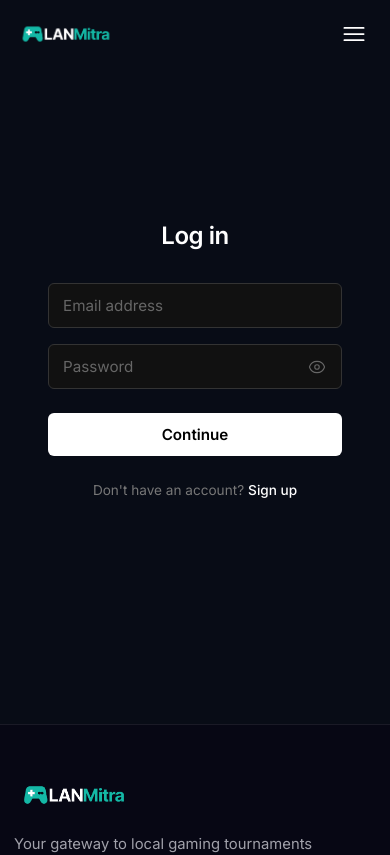
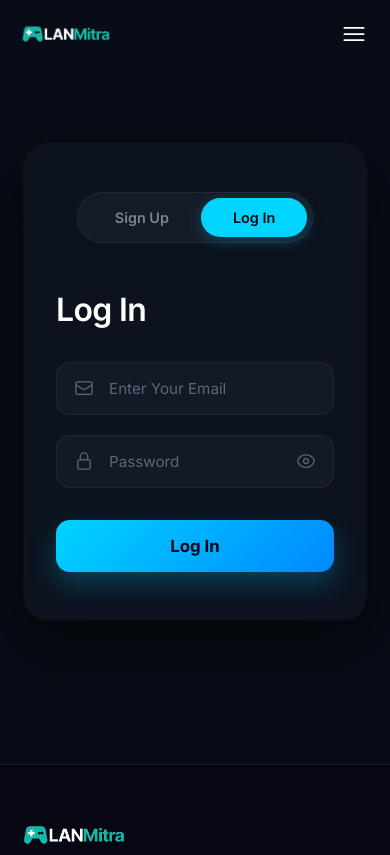
Before and after one commit to VaibhavS-17/LANMItra, a React (Vite) app: page /login in a window 390 px wide. Shown: the top 855 px of the page. Built offline with nearby package versions, Linux system fonts and the light colour scheme.

Commit message:
style: redesign auth pages using high-fidelity split-screen layout inspired by provided reference

```diff
--- a/src/pages/Auth.css
+++ b/src/pages/Auth.css
@@ -1,184 +1,255 @@
-/* ===== ULTRA-MINIMAL PROFESSIONAL AUTH UI ===== */
+/* ===== SPLIT-SCREEN THEMED AUTH UI ===== */
 
-.auth-wrapper {
-  min-height: calc(100vh - 120px);
+.auth-page-container {
+  min-height: calc(100vh - 80px); /* accounts for navbar */
   display: flex;
   align-items: center;
   justify-content: center;
-  padding: 24px;
-  background: var(--bg-primary);
+  padding: 40px 24px;
+  background: var(--bg-primary); /* Deep navy from App.css */
 }
 
-.auth-panel {
+.auth-split-card {
+  display: flex;
   width: 100%;
-  max-width: 380px;
-  background: #0a0a0a;
-  border: 1px solid #222;
-  border-radius: 12px;
-  padding: 40px 32px;
-  box-shadow: 0 12px 32px rgba(0, 0, 0, 0.6);
+  max-width: 1100px;
+  min-height: 640px;
+  background: #0a0e17; /* Very dark navy, distinct from background */
+  border-radius: 24px;
+  box-shadow: 0 24px 60px rgba(0, 0, 0, 0.6), 0 0 0 1px rgba(255, 255, 255, 0.05);
+  overflow: hidden;
+}
+
+/* --- Left Image Pane --- */
+.auth-image-pane {
+  flex: 1.1;
+  position: relative;
+  /* High quality cyberpunk / esports neon aesthetic image */
+  background-image: url('https://images.unsplash.com/photo-1542751371-adc38448a05e?q=80&w=1000&auto=format&fit=crop');
+  background-size: cover;
+  background-position: center;
+  display: flex;
+  flex-direction: column;
+  justify-content: flex-end;
+  padding: 48px;
+  color: white;
+}
+
+.auth-image-pane::before {
+  content: '';
+  position: absolute;
+  inset: 0;
+  /* Dark gradient overlay so text is readable */
+  background: linear-gradient(to top, rgba(4, 6, 10, 0.95) 0%, rgba(4, 6, 10, 0.4) 50%, rgba(4, 6, 10, 0.1) 100%);
+}
+
+.auth-image-content {
+  position: relative;
+  z-index: 1;
+}
+
+.auth-image-title {
+  font-size: 2.75rem;
+  font-weight: 700;
+  margin-bottom: 16px;
+  line-height: 1.15;
+  letter-spacing: -0.02em;
+}
+
+.auth-image-subtitle {
+  font-size: 1.05rem;
+  color: rgba(255, 255, 255, 0.7);
+  max-width: 85%;
+  line-height: 1.5;
+}
+
+/* --- Right Form Pane --- */
+.auth-form-pane {
+  flex: 1;
+  padding: 48px 64px;
+  display: flex;
+  flex-direction: column;
+  justify-content: center;
+  background: #0c121e;
+}
+
+/* Route Toggle (Sign Up / Log In) */
+.auth-route-toggle {
+  align-self: center;
+  display: flex;
+  background: rgba(255, 255, 255, 0.04);
+  border: 1px solid rgba(255, 255, 255, 0.06);
+  border-radius: 100px;
+  padding: 5px;
+  margin-bottom: 48px;
+}
+
+.auth-route-link {
+  padding: 8px 32px;
+  border-radius: 100px;
+  font-size: 0.9rem;
+  font-weight: 600;
+  color: #7a8291;
+  text-decoration: none;
+  transition: all 0.3s cubic-bezier(0.4, 0, 0.2, 1);
+}
+
+.auth-route-link.active {
+  background: var(--accent-cyan);
+  color: #040810;
+  box-shadow: 0 4px 16px rgba(0, 212, 255, 0.25);
 }
 
 .auth-title {
-  font-size: 1.5rem;
+  font-size: 2rem;
   font-weight: 600;
   color: #fff;
   margin-bottom: 32px;
-  text-align: center;
   letter-spacing: -0.02em;
 }
 
-.auth-alert-error {
-  background: rgba(255, 60, 60, 0.1);
-  border: 1px solid rgba(255, 60, 60, 0.2);
-  color: #ff5252;
-  padding: 10px 14px;
-  border-radius: 6px;
-  font-size: 0.85rem;
+/* Inputs */
+.auth-input-group {
+  position: relative;
   margin-bottom: 20px;
-  text-align: center;
 }
 
-.auth-form-body {
-  display: flex;
-  flex-direction: column;
-  gap: 16px;
-}
-
-.auth-input-container {
-  position: relative;
-  width: 100%;
+.auth-icon {
+  position: absolute;
+  left: 18px;
+  top: 50%;
+  transform: translateY(-50%);
+  color: #5d677a;
+  font-size: 1.25rem;
+  pointer-events: none;
+  transition: color 0.3s;
 }
 
 .auth-input {
   width: 100%;
-  background: #111;
-  border: 1px solid #333;
+  background: rgba(255, 255, 255, 0.03);
+  border: 1px solid rgba(255, 255, 255, 0.06);
   color: #fff;
-  padding: 12px 14px;
-  border-radius: 6px;
+  padding: 16px 16px 16px 52px;
+  border-radius: 14px;
   font-size: 0.95rem;
   font-family: inherit;
-  transition: border-color 0.2s, background 0.2s;
+  transition: all 0.3s;
   box-sizing: border-box;
 }
 
 .auth-input::placeholder {
-  color: #666;
+  color: #5d677a;
 }
 
 .auth-input:focus {
   outline: none;
-  border-color: #555;
-  background: #161616;
+  border-color: var(--accent-cyan);
+  background: rgba(255, 255, 255, 0.05);
+  box-shadow: 0 0 0 1px var(--accent-cyan);
 }
 
-.auth-input.has-toggle {
-  padding-right: 40px;
+.auth-input:focus + .auth-icon,
+.auth-input-group:focus-within .auth-icon {
+  color: var(--accent-cyan);
 }
 
-.auth-password-toggle {
+.auth-pwd-toggle {
   position: absolute;
-  right: 12px;
+  right: 18px;
   top: 50%;
   transform: translateY(-50%);
   background: none;
   border: none;
-  color: #666;
+  color: #5d677a;
   cursor: pointer;
-  padding: 4px;
   display: flex;
   align-items: center;
-  justify-content: center;
-  transition: color 0.2s;
+  transition: color 0.3s;
 }
 
-.auth-password-toggle:hover {
-  color: #ccc;
+.auth-pwd-toggle:hover {
+  color: #fff;
 }
 
-/* Minimal Segmented Control */
-.auth-role-tabs {
+/* Role Selector (Register Only) */
+.auth-role-group {
   display: flex;
-  background: #111;
-  border: 1px solid #333;
-  border-radius: 6px;
-  padding: 4px;
-  margin-bottom: 8px;
+  gap: 12px;
+  margin-bottom: 24px;
 }
 
-.auth-role-card {
+.auth-role-btn {
   flex: 1;
-  text-align: center;
-  padding: 8px 0;
-  font-size: 0.85rem;
+  padding: 14px;
+  background: rgba(255, 255, 255, 0.03);
+  border: 1px solid rgba(255, 255, 255, 0.06);
+  border-radius: 14px;
+  color: #7a8291;
+  font-size: 0.9rem;
   font-weight: 500;
-  color: #888;
-  border-radius: 4px;
   cursor: pointer;
-  transition: all 0.2s ease;
-  user-select: none;
+  transition: all 0.2s;
 }
 
-.auth-role-card:hover:not(.active) {
-  color: #bbb;
+.auth-role-btn.active {
+  border-color: var(--accent-cyan);
+  color: var(--accent-cyan);
+  background: rgba(0, 212, 255, 0.05);
 }
 
-.auth-role-card.active {
-  background: #2a2a2a;
-  color: #fff;
-  box-shadow: 0 1px 2px rgba(0,0,0,0.2);
+/* Submit Button */
+.auth-submit-btn {
+  width: 100%;
+  padding: 16px;
+  border-radius: 14px;
+  background: linear-gradient(135deg, #00d4ff 0%, #0088ff 100%);
+  color: #040810;
+  font-size: 1.05rem;
+  font-weight: 700;
+  border: none;
+  margin-top: 12px;
+  cursor: pointer;
+  transition: transform 0.2s, box-shadow 0.2s, opacity 0.2s;
+  box-shadow: 0 12px 28px rgba(0, 212, 255, 0.25);
 }
 
-/* Minimal Submit Button */
-.auth-btn-submit {
-  width: 100%;
-  background: #fff;
-  color: #000;
-  border: none;
-  padding: 12px;
-  border-radius: 6px;
-  font-weight: 600;
-  font-size: 0.95rem;
-  margin-top: 8px;
-  cursor: pointer;
-  transition: background 0.2s ease, opacity 0.2s;
+.auth-submit-btn:hover:not(:disabled) {
+  transform: translateY(-1px);
+  box-shadow: 0 16px 32px rgba(0, 212, 255, 0.35);
 }
 
-.auth-btn-submit:hover:not(:disabled) {
-  background: #e0e0e0;
+.auth-submit-btn:disabled {
+  opacity: 0.6;
+  cursor: not-allowed;
+  box-shadow: none;
+  transform: none;
 }
 
-.auth-btn-submit:disabled {
-  opacity: 0.6;
-  cursor: not-allowed;
+/* Error Alert */
+.auth-alert-error {
+  background: rgba(248, 113, 113, 0.08);
+  border: 1px solid rgba(248, 113, 113, 0.2);
+  color: #fca5a5;
+  padding: 12px 16px;
+  border-radius: 12px;
+  font-size: 0.9rem;
+  margin-bottom: 24px;
+  text-align: center;
 }
 
-/* Footer link */
-.auth-footer-prompt {
-  margin-top: 24px;
-  text-align: center;
-  font-size: 0.85rem;
-  color: #777;
-}
+/* Responsive */
+@media (max-width: 960px) {
+  .auth-image-pane {
+    display: none; /* Hide image on smaller screens */
+  }
 
-.auth-prompt-link {
-  color: #fff;
-  font-weight: 500;
-  margin-left: 4px;
-  text-decoration: none;
-  transition: opacity 0.2s;
-}
+  .auth-form-pane {
+    padding: 48px 32px;
+  }
 
-.auth-prompt-link:hover {
-  text-decoration: underline;
-}
-
-@media (max-width: 480px) {
-  .auth-panel {
-    padding: 32px 24px;
-    border: none;
-    box-shadow: none;
-    background: transparent;
+  .auth-split-card {
+    min-height: auto;
+    max-width: 500px;
   }
 }
--- a/src/pages/LoginPage.jsx
+++ b/src/pages/LoginPage.jsx
@@ -1,8 +1,9 @@
 import React, { useState } from 'react';
 import { Link, useNavigate } from 'react-router-dom';
-import { HiOutlineEye, HiOutlineEyeSlash } from 'react-icons/hi2';
+import { HiOutlineEnvelope, HiOutlineLockClosed, HiOutlineEye, HiOutlineEyeSlash } from 'react-icons/hi2';
 import { useAuth } from '../hooks/useAuth';
 import './Auth.css';
+import logo from '../assets/logo-darkmode.png';
 
 const LoginPage = () => {
   const [email, setEmail] = useState('');
@@ -29,9 +30,29 @@ const LoginPage = () => {
   };
 
   return (
-    <div className="auth-wrapper">
-      <div className="auth-panel">
-        <h1 className="auth-title">Log in</h1>
+    <div className="auth-page-container">
+      <div className="auth-split-card">
+
+        {/* Left Visual Pane */}
+        <div className="auth-image-pane">
+          <div className="auth-image-content">
+            <img src={logo} alt="LANMitra" style={{ width: '120px', marginBottom: '24px' }} />
+            <h2 className="auth-image-title">Access Your<br />Network</h2>
+            <p className="auth-image-subtitle">
+              Log in to manage your bookings, discover competitive tournaments, and track your gameplay stats.
+            </p>
+          </div>
+        </div>
+
+        {/* Right Form Pane */}
+        <div className="auth-form-pane">
+
+          <div className="auth-route-toggle">
+            <Link to="/register" className="auth-route-link">Sign Up</Link>
+            <Link to="/login" className="auth-route-link active">Log In</Link>
+          </div>
+
+          <h1 className="auth-title">Log In</h1>
 
           {error && (
             <div className="auth-alert-error">
@@ -39,51 +60,52 @@ const LoginPage = () => {
             </div>
           )}
 
-        <form onSubmit={handleSubmit} className="auth-form-body">
-          <div className="auth-input-container">
+          <form onSubmit={handleSubmit}>
+
+            <div className="auth-input-group">
+              <HiOutlineEnvelope className="auth-icon" />
               <input
                 type="email"
                 className="auth-input"
                 value={email}
                 onChange={(e) => setEmail(e.target.value)}
-              placeholder="Email address"
+                placeholder="Enter Your Email"
                 required
                 autoComplete="email"
               />
             </div>
 
-          <div className="auth-input-container">
+            <div className="auth-input-group">
+              <HiOutlineLockClosed className="auth-icon" />
               <input
                 type={showPassword ? 'text' : 'password'}
-              className="auth-input has-toggle"
+                className="auth-input"
                 value={password}
                 onChange={(e) => setPassword(e.target.value)}
                 placeholder="Password"
                 required
                 autoComplete="current-password"
+                style={{ paddingRight: '48px' }}
               />
               <button
                 type="button"
-              className="auth-password-toggle"
+                className="auth-pwd-toggle"
                 onClick={() => setShowPassword(!showPassword)}
                 aria-label={showPassword ? "Hide password" : "Show password"}
               >
-              {showPassword ? <HiOutlineEyeSlash size={18} /> : <HiOutlineEye size={18} />}
+                {showPassword ? <HiOutlineEyeSlash size={20} /> : <HiOutlineEye size={20} />}
               </button>
             </div>
 
             <button
               type="submit"
-            className="auth-btn-submit"
+              className="auth-submit-btn"
               disabled={loading}
             >
-            {loading ? 'Logging in...' : 'Continue'}
+              {loading ? 'Authenticating...' : 'Log In'}
             </button>
           </form>
 
-        <div className="auth-footer-prompt">
-          Don't have an account?
-          <Link to="/register" className="auth-prompt-link">Sign up</Link>
         </div>
       </div>
     </div>
--- a/src/pages/RegisterPage.jsx
+++ b/src/pages/RegisterPage.jsx
@@ -1,8 +1,9 @@
 import React, { useState } from 'react';
 import { Link, useNavigate } from 'react-router-dom';
-import { HiOutlineEye, HiOutlineEyeSlash } from 'react-icons/hi2';
+import { HiOutlineUser, HiOutlineEnvelope, HiOutlineLockClosed, HiOutlineEye, HiOutlineEyeSlash } from 'react-icons/hi2';
 import { useAuth } from '../hooks/useAuth';
 import './Auth.css';
+import logo from '../assets/logo-darkmode.png';
 
 const RegisterPage = () => {
   const [name, setName] = useState('');
@@ -36,9 +37,29 @@ const RegisterPage = () => {
   };
 
   return (
-    <div className="auth-wrapper">
-      <div className="auth-panel">
-        <h1 className="auth-title">Create account</h1>
+    <div className="auth-page-container">
+      <div className="auth-split-card">
+
+        {/* Left Visual Pane */}
+        <div className="auth-image-pane">
+          <div className="auth-image-content">
+            <img src={logo} alt="LANMitra" style={{ width: '120px', marginBottom: '24px' }} />
+            <h2 className="auth-image-title">Create Your<br />Vision</h2>
+            <p className="auth-image-subtitle">
+              Join the ultimate ecosystem to book premium battle stations, manage gaming venues, and elevate your play.
+            </p>
+          </div>
+        </div>
+
+        {/* Right Form Pane */}
+        <div className="auth-form-pane">
+
+          <div className="auth-route-toggle">
+            <Link to="/register" className="auth-route-link active">Sign Up</Link>
+            <Link to="/login" className="auth-route-link">Log In</Link>
+          </div>
+
+          <h1 className="auth-title">Create An Account</h1>
 
           {error && (
             <div className="auth-alert-error">
@@ -46,82 +67,86 @@ const RegisterPage = () => {
             </div>
           )}
 
-        <form onSubmit={handleSubmit} className="auth-form-body">
-          <div className="auth-role-tabs">
+          <form onSubmit={handleSubmit}>
+
+            <div className="auth-role-group">
               <div
-              className={`auth-role-card ${role === 'PLAYER' ? 'active' : ''}`}
+                className={`auth-role-btn ${role === 'PLAYER' ? 'active' : ''}`}
                 onClick={() => setRole('PLAYER')}
                 role="button"
                 tabIndex={0}
+                style={{ textAlign: 'center' }}
               >
-              Player
+                Gamer
               </div>
               <div
-              className={`auth-role-card ${role === 'CAFE_OWNER' ? 'active' : ''}`}
+                className={`auth-role-btn ${role === 'CAFE_OWNER' ? 'active' : ''}`}
                 onClick={() => setRole('CAFE_OWNER')}
                 role="button"
                 tabIndex={0}
+                style={{ textAlign: 'center' }}
               >
                 Café Owner
               </div>
             </div>
 
-          <div className="auth-input-container">
+            <div className="auth-input-group">
+              <HiOutlineUser className="auth-icon" />
               <input
                 type="text"
                 className="auth-input"
                 value={name}
                 onChange={(e) => setName(e.target.value)}
-              placeholder="Full name"
+                placeholder="Full Name"
                 required
                 autoComplete="name"
               />
             </div>
 
-          <div className="auth-input-container">
+            <div className="auth-input-group">
+              <HiOutlineEnvelope className="auth-icon" />
               <input
                 type="email"
                 className="auth-input"
                 value={email}
                 onChange={(e) => setEmail(e.target.value)}
-              placeholder="Email address"
+                placeholder="Enter Your Email"
                 required
                 autoComplete="email"
               />
             </div>
 
-          <div className="auth-input-container">
+            <div className="auth-input-group">
+              <HiOutlineLockClosed className="auth-icon" />
               <input
                 type={showPassword ? 'text' : 'password'}
-              className="auth-input has-toggle"
+                className="auth-input"
                 value={password}
                 onChange={(e) => setPassword(e.target.value)}
                 placeholder="Password"
                 required
                 autoComplete="new-password"
+                style={{ paddingRight: '48px' }}
               />
               <button
                 type="button"
-              className="auth-password-toggle"
+                className="auth-pwd-toggle"
                 onClick={() => setShowPassword(!showPassword)}
                 aria-label={showPassword ? "Hide password" : "Show password"}
               >
-              {showPassword ? <HiOutlineEyeSlash size={18} /> : <HiOutlineEye size={18} />}
+                {showPassword ? <HiOutlineEyeSlash size={20} /> : <HiOutlineEye size={20} />}
               </button>
             </div>
 
             <button
               type="submit"
-            className="auth-btn-submit"
+              className="auth-submit-btn"
               disabled={loading}
             >
-            {loading ? 'Creating...' : 'Create account'}
+              {loading ? 'Creating...' : 'Create an Account'}
             </button>
           </form>
 
-        <div className="auth-footer-prompt">
-          Already have an account?
-          <Link to="/login" className="auth-prompt-link">Log in</Link>
         </div>
       </div>
     </div>
```
Lines whose indentation alone changed are shown as unchanged.
